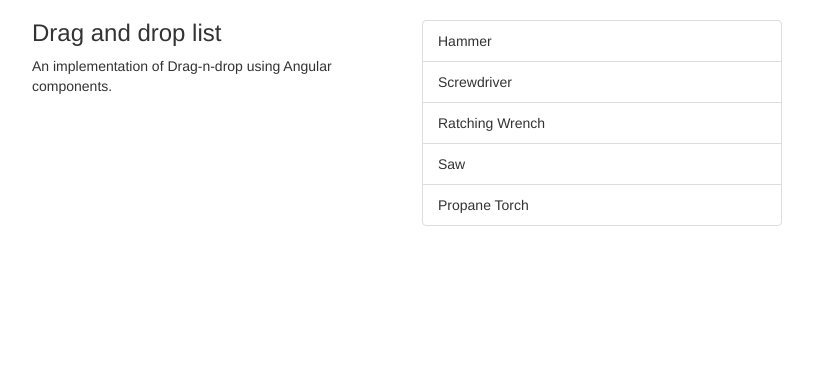
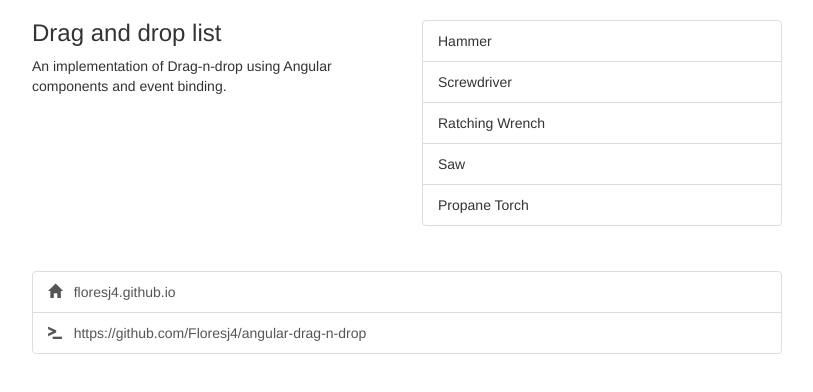
Before and after one commit to Floresj4/angular-drag-n-drop, an Angular app: page / in a window 1280 px wide. Shown: the top 392 px of the page, without its empty margins (233-1046 px from the left). Built offline with nearby package versions, Linux system fonts and the light colour scheme.

Commit message:
adding footer

```diff
--- a/src/app/app.component.html
+++ b/src/app/app.component.html
@@ -4,7 +4,7 @@
 
     <div class="col-xs-12 col-sm-4 col-sm-offset-2">
       <h3>Drag and drop list</h3>
-      <p>An implementation of Drag-n-drop using Angular components.</p>
+      <p>An implementation of Drag-n-drop using Angular components and event binding.</p>
     </div>
 
     <div class="col-xs-12 col-sm-4">
@@ -23,4 +23,15 @@
     </div>
 
   </div>
+
+  <div class="row" style="margin-top:25px">
+    <div class="col-xs-12 col-sm-8 col-sm-offset-2">
+      <div class='list-group'>
+        <a class='list-group-item' href='https://floresj4.github.io/'>
+          <span class='glyphicon glyphicon-home'></span> &nbsp; floresj4.github.io</a>
+        <a class='list-group-item' href='https://github.com/Floresj4/angular-drag-n-drop'>
+          <span class='glyphicon glyphicon-console'></span> &nbsp; https://github.com/Floresj4/angular-drag-n-drop</a>
+      </div>
+    </div>
+  </div>
 </div>
```
